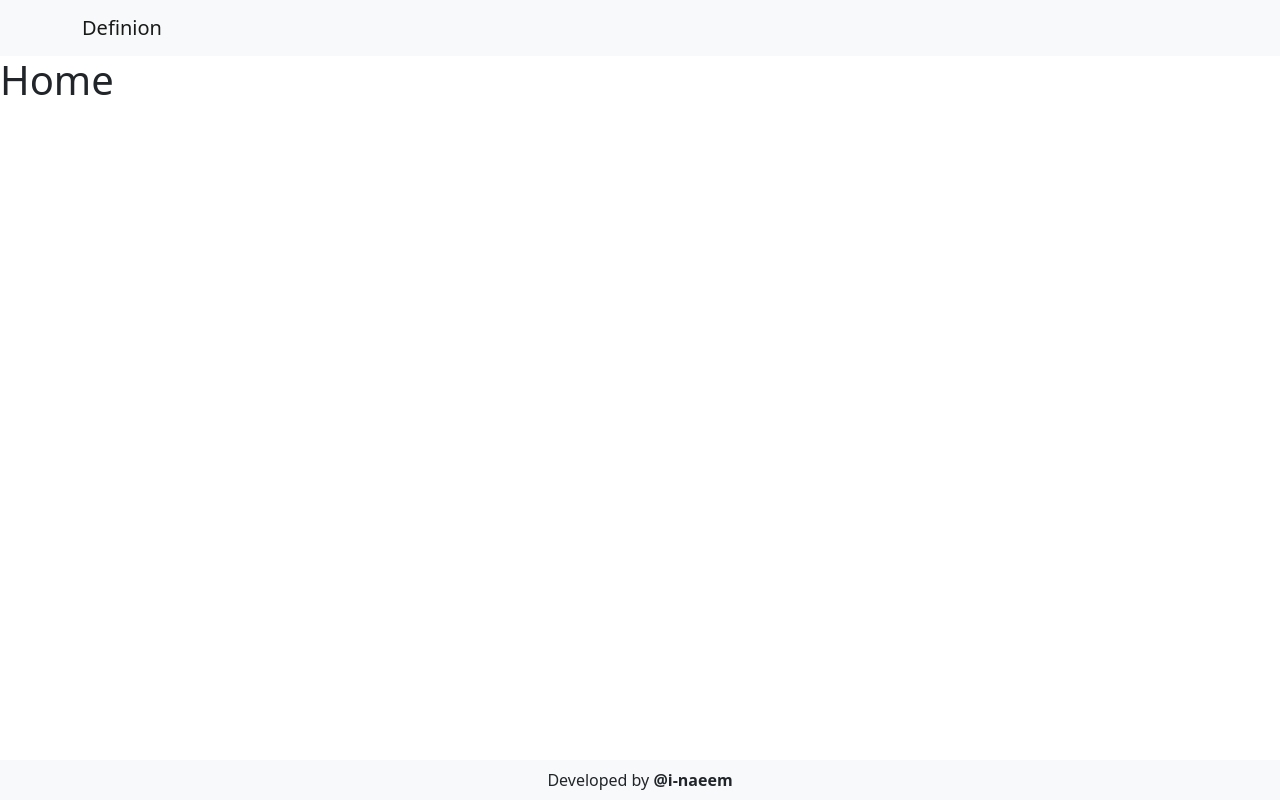
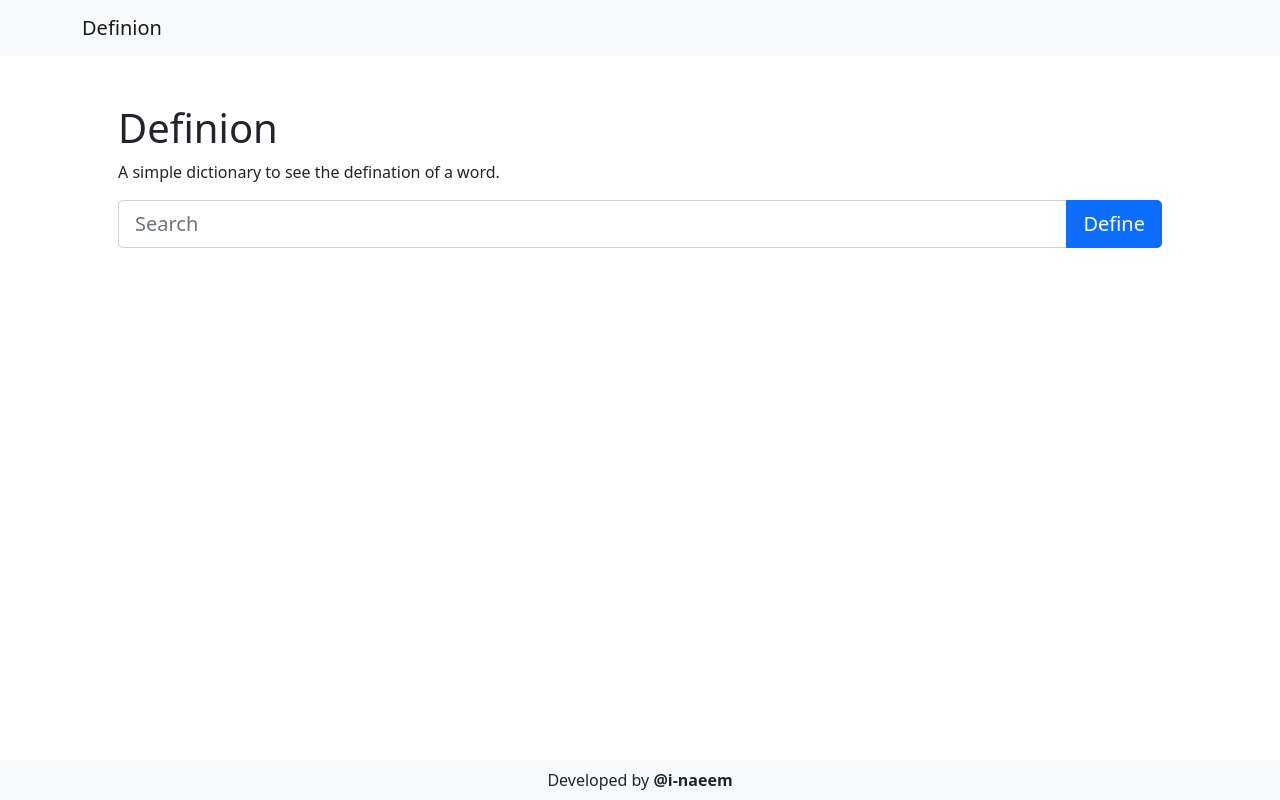
Before and after one commit to i-naeem/definion, a React (Vite) app: page / in a window 1280 px wide. Built offline with nearby package versions, Linux system fonts and the light colour scheme.

Commit message:
:sparkles: add search form on home page

```diff
--- a/src/routes/home.jsx
+++ b/src/routes/home.jsx
@@ -1,3 +1,20 @@
+import { Container, Form, Button, InputGroup } from 'react-bootstrap';
+
 export const Home = (props) => {
-  return <h1>Home</h1>;
+  return (
+    <Container className="p-5">
+      <section>
+        <h1>Definion</h1>
+        <p>A simple dictionary to see the defination of a word.</p>
+      </section>
+      <Form>
+        <InputGroup>
+          <Form.Control placeholder="Search" size="lg" />
+          <Button type="submit" size="lg">
+            Define
+          </Button>
+        </InputGroup>
+      </Form>
+    </Container>
+  );
 };
```
